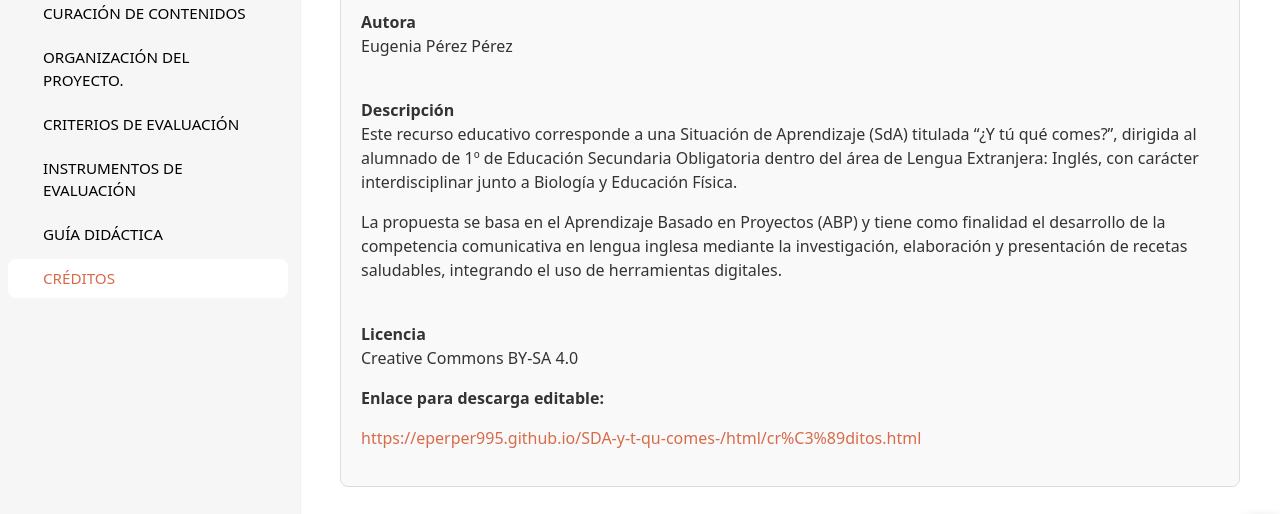
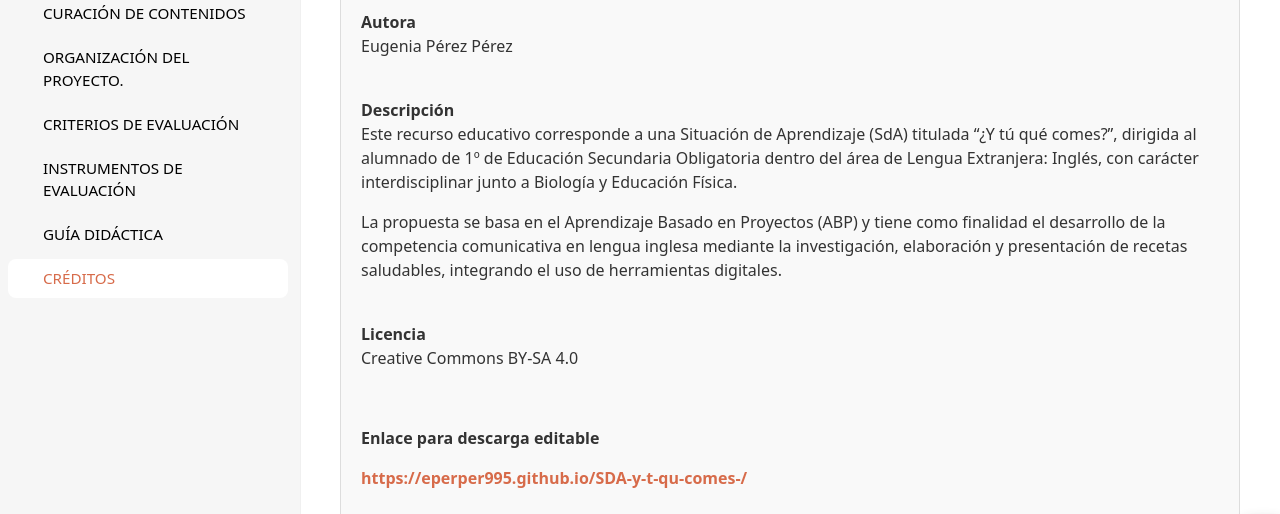
Before and after one commit to eperper995/SDA-y-t-qu-comes-, a plain HTML site: page html/crÉditos.html in a window 1280 px wide. Shown: the part 248-762 px from the top of the page. Drawn offline with Linux system fonts and the light colour scheme.

Commit message:
Add files via upload

```diff
--- a/html/crÉditos.html
+++ b/html/crÉditos.html
@@ -43,9 +43,10 @@
 <p><br><strong>Descripción</strong><br>Este recurso educativo corresponde a una Situación de Aprendizaje (SdA) titulada “¿Y tú qué comes?”, dirigida al alumnado de 1º de Educación Secundaria Obligatoria dentro del área de Lengua Extranjera: Inglés, con carácter interdisciplinar junto a Biología y Educación Física.</p>
 <p>La propuesta se basa en el Aprendizaje Basado en Proyectos (ABP) y tiene como finalidad el desarrollo de la competencia comunicativa en lengua inglesa mediante la investigación, elaboración y presentación de recetas saludables, integrando el uso de herramientas digitales.</p>
 <p><br><strong>Licencia</strong><br>Creative Commons BY-SA 4.0<br></p>
-<p></p>
-<p><strong>Enlace para descarga editable:</strong></p>
-<p><a href="https://eperper995.github.io/SDA-y-t-qu-comes-/html/cr%C3%89ditos.html" target="_blank" rel="noopener" id="link_0">https://eperper995.github.io/SDA-y-t-qu-comes-/html/cr%C3%89ditos.html</a></p><p class="clearfix"></p></div>
+<p><br></p>
+<p><strong>Enlace para descarga editable</strong></p>
+<p><strong id="link_1"><a href="https://eperper995.github.io/SDA-y-t-qu-comes-/" target="_blank" rel="noopener">https://eperper995.github.io/SDA-y-t-qu-comes-/</a></strong></p>
+<p><a href="https://eperper995.github.io/SDA-y-t-qu-comes-/" target="_blank" rel="noopener" id="link_0" title=""></a></p><p class="clearfix"></p></div>
             </div></div></div></div>
 </div></article>
 </div></main><div class="nav-buttons"> <a href="../html/gu%C3%8Da-did%C3%81ctica.html" title="Anterior" class="nav-button nav-button-left"> <span>Anterior</span></a><span class="nav-button nav-button-right" aria-hidden="true"> <span>Siguiente</span></span>
```
